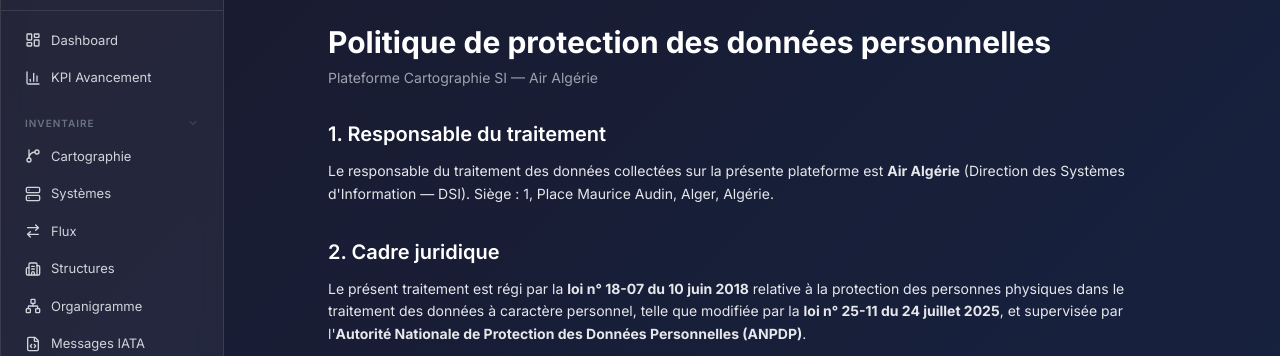
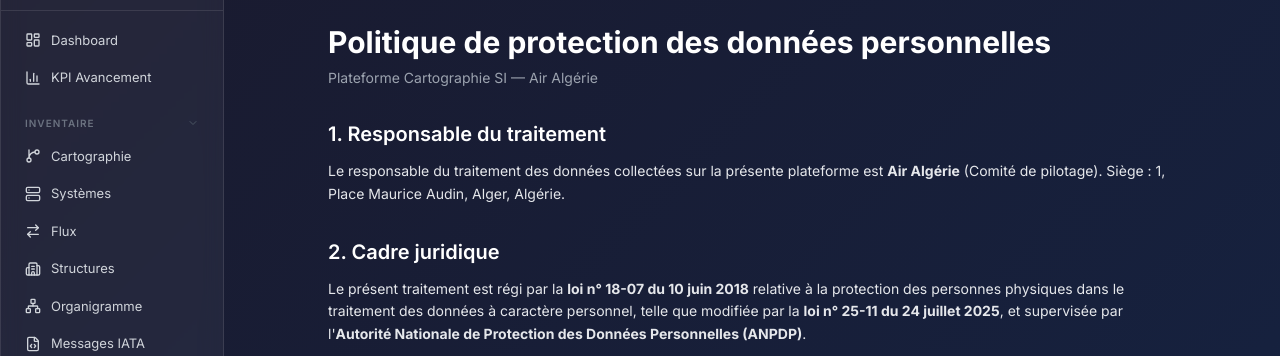
Before and after one commit to mkarki/cartographie-si-airalgerie, a Django app: page /privacy/ in a window 1280 px wide. Shown: the part 56-412 px from the top of the page. Run offline with Django 4.2, Linux system fonts and the light colour scheme; some libraries are stand-ins or nearby versions.

Commit message:
Privacy: data controller = Comité de pilotage (not DSI)

```diff
--- a/templates/cartography/privacy.html
+++ b/templates/cartography/privacy.html
@@ -16,7 +16,7 @@
         <h2 class="text-xl font-semibold text-white mb-3">1. Responsable du traitement</h2>
         <p class="text-sm leading-relaxed">
             Le responsable du traitement des données collectées sur la présente plateforme est
-            <strong>Air Algérie</strong> (Direction des Systèmes d'Information — DSI).
+            <strong>Air Algérie</strong> (Comité de pilotage).
             Siège : 1, Place Maurice Audin, Alger, Algérie.
         </p>
     </section>
```
